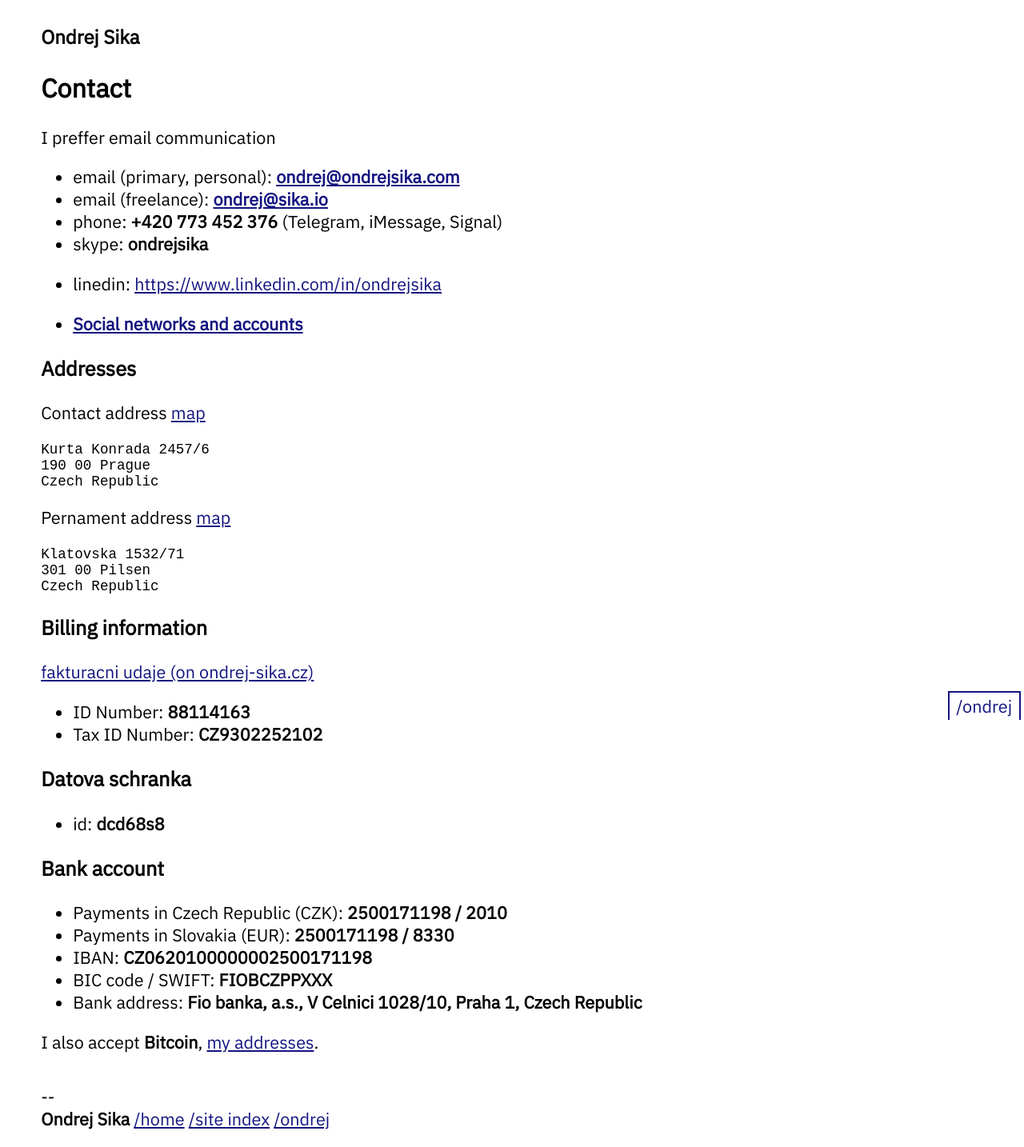
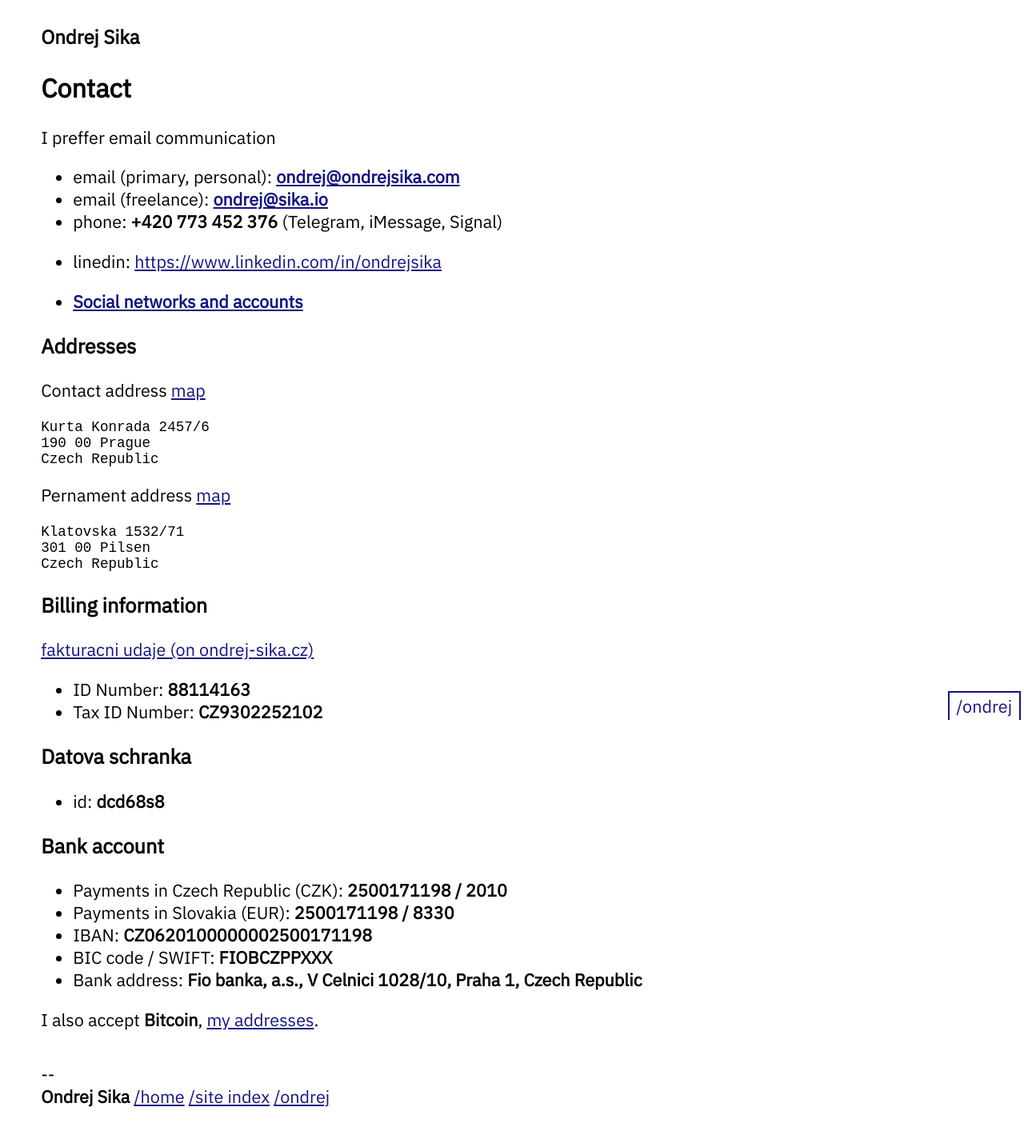
Before and after one commit to ondrejsika/ondrejsika.com, a Jekyll site: the page built from ondrej/contact.md, in a window 1280 px wide. Shown: the whole page at 80% size. Built offline with Jekyll 4.4.1, drawn with Linux system fonts in a browser that asks for light colours; after the commit the page ends 1406 px from its top, so only the background shows below that.

Commit message:
content(ondrej/contact): Remove Skype (it's still there in 2023 :D, lol)

```diff
--- a/ondrej/contact.md
+++ b/ondrej/contact.md
@@ -10,7 +10,6 @@
 - email (primary, personal): **<ondrej@ondrejsika.com>**
 - email (freelance): **<ondrej@sika.io>**
 - phone: **+420 773 452 376** (Telegram, iMessage, Signal)
-- skype: **ondrejsika**
 - linedin: <https://www.linkedin.com/in/ondrejsika>
 
 * [**Social networks and accounts**](/ondrej/accounts.html)
```
